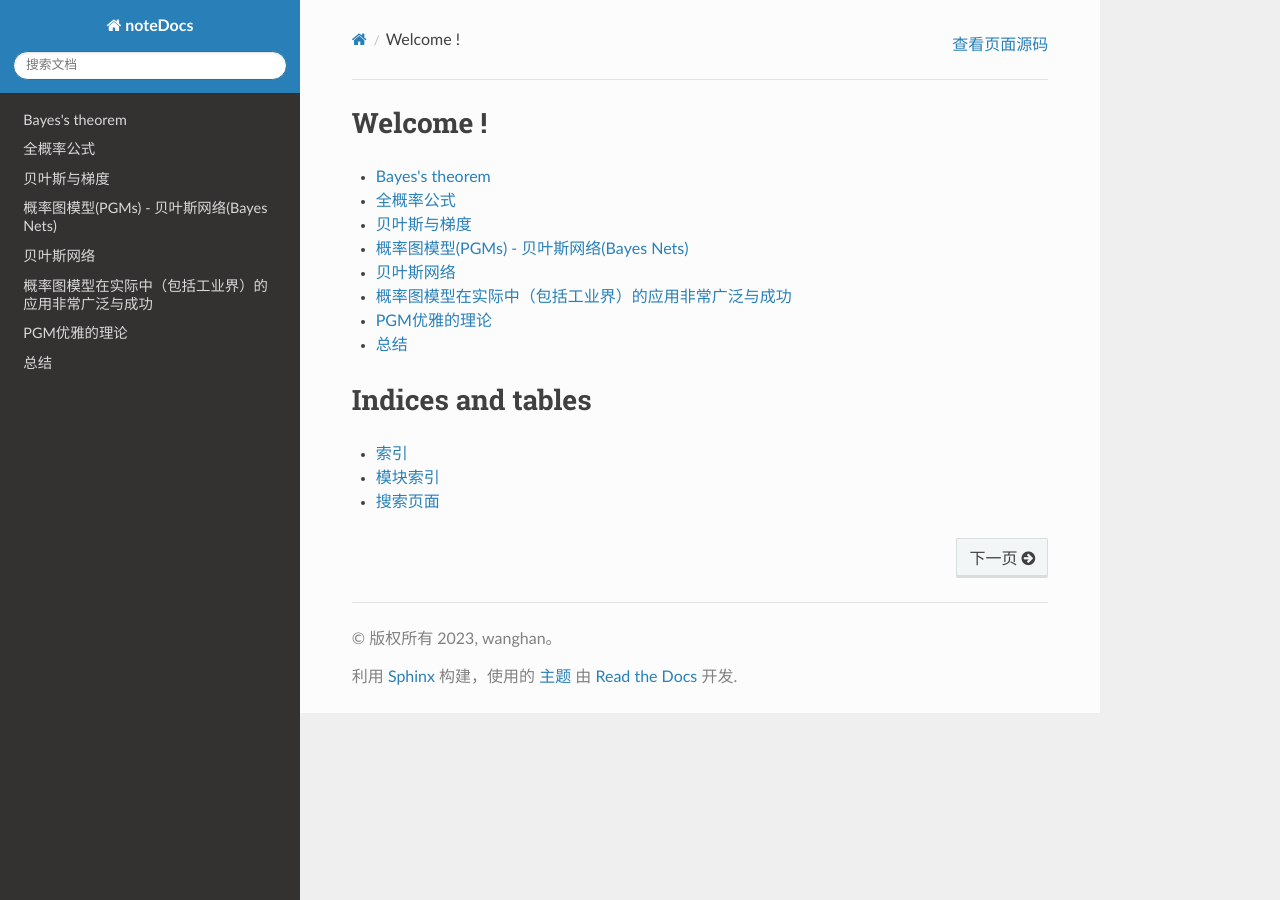
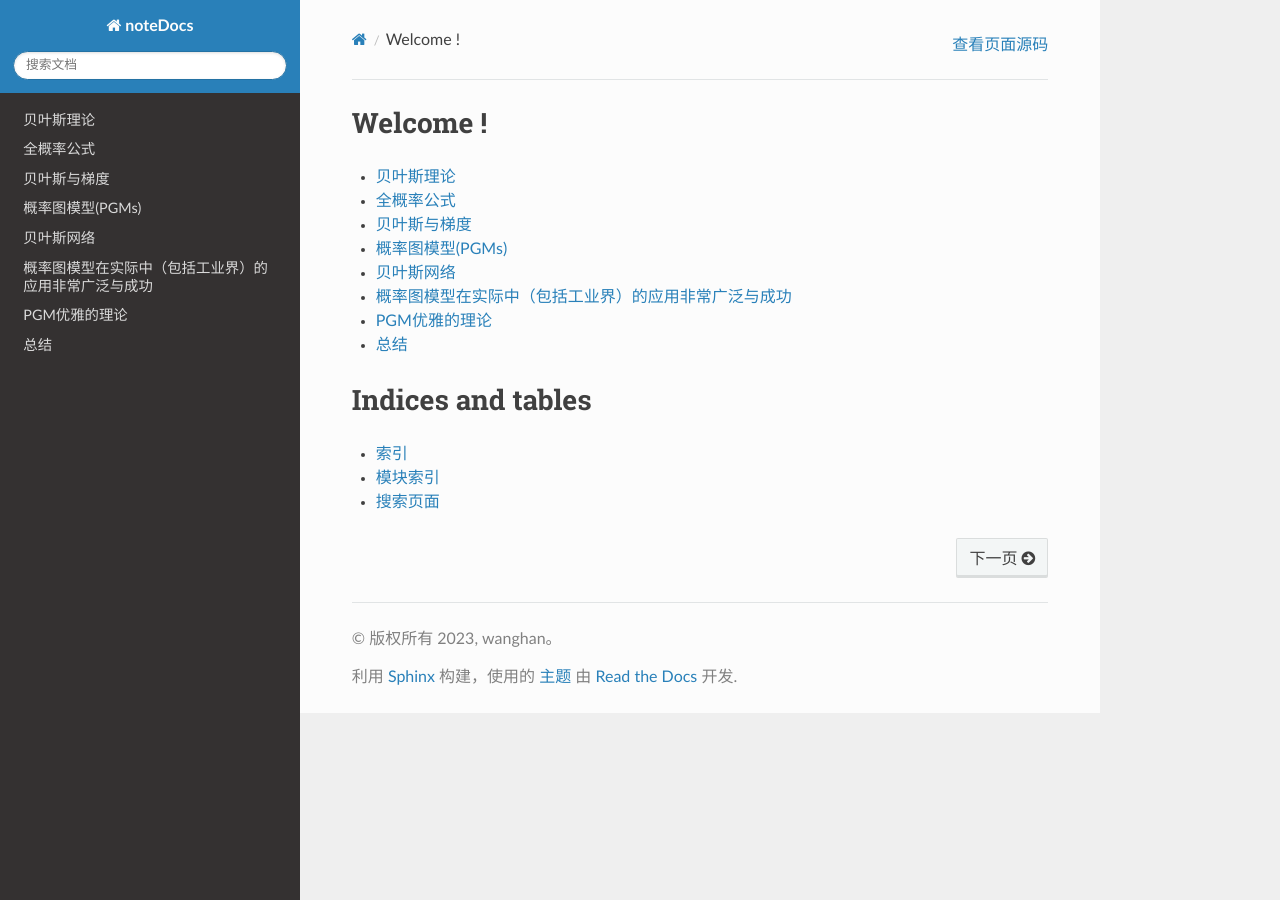
Before and after one commit to wanghan17/noteDocs, a Sphinx documentation site: the page built from source/index.rst, in a window 1280 px wide. Built offline with Sphinx 7.4.7 and the Read the Docs theme 2.0.0, drawn with Linux system fonts in a browser that asks for light colours.

Commit message:
local put

```diff
--- a/source/conf.py
+++ b/source/conf.py
@@ -71,4 +71,4 @@ source_parsers = {
 '.md': CommonMarkParser,
 }
 source_suffix = ['.rst', '.md']
-# extensions = ['recommonmark']
+extensions = ['recommonmark']
--- a/source/贝叶斯理论.md
+++ b/source/贝叶斯理论.md
@@ -1,4 +1,4 @@
-Bayes's theorem
+贝叶斯理论
 =================
 
 ![bayes](img/2023-05-12-13-11-31.png)
```
Also changed, not shown: source/概率图模型(PGMs) - 贝叶斯网络(Bayes Nets).md (+1 -1 lines).
